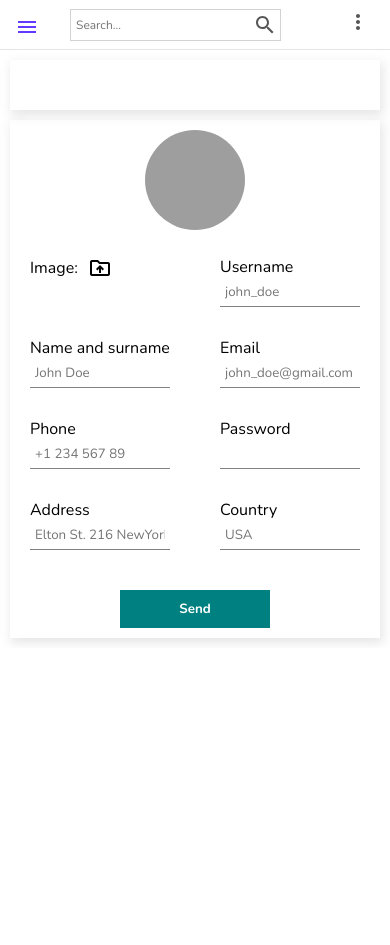
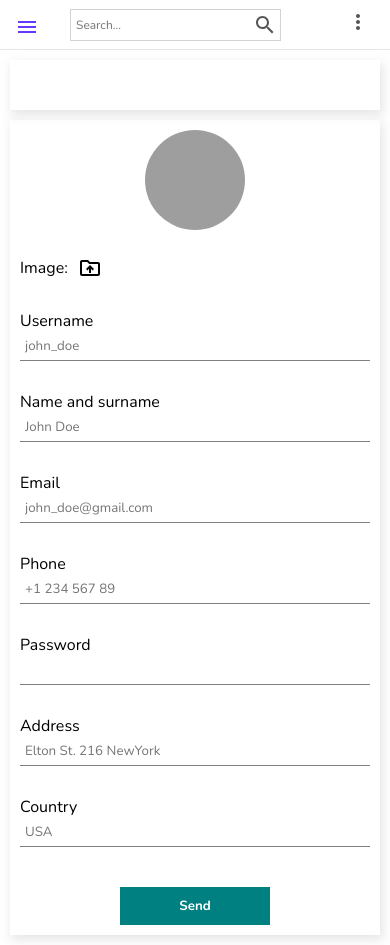
Before and after one commit to ritunk/react-dashboard, a React (Create React App) app: page /users/new in a window 390 px wide. Before the commit the page ends 844 px from the top, so only its background shows below. Built offline with nearby package versions, Linux system fonts and the light colour scheme; grey boxes are pictures that could not be loaded.

Commit message:
responsive

```diff
--- a/src/Pages/new/new.scss
+++ b/src/Pages/new/new.scss
@@ -62,6 +62,10 @@
           .formInput {
             width: 40%;
 
+            @media (max-width: 768px){
+              width: 100%;
+            }
+
             label {
               display: flex;
               align-items: center;
```
